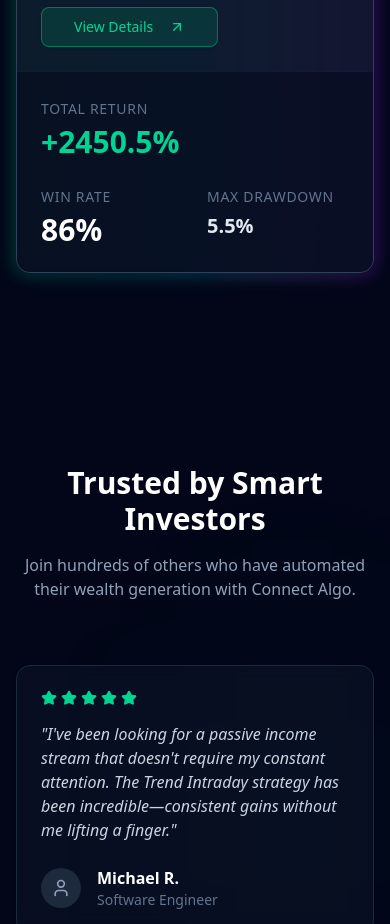
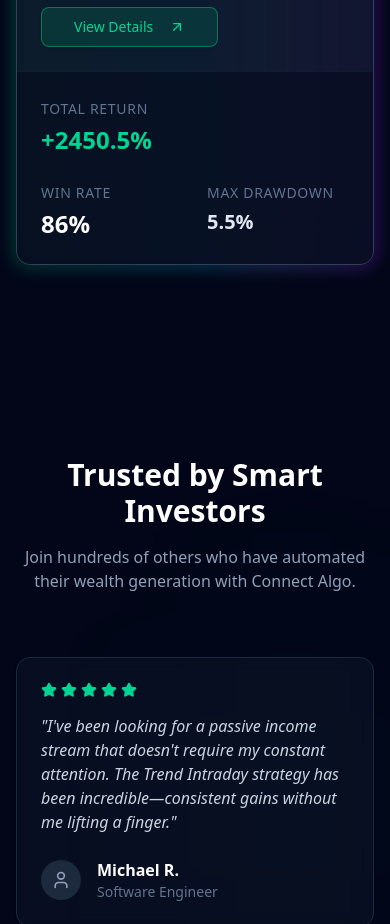
Before and after one commit to gcharbelll-cpu/connectalgo, a Next.js app: page / in a window 390 px wide. Shown: the part 3640-4564 px from the top of the page. Built offline with nearby package versions, Linux system fonts and the light colour scheme.

Commit message:
style: force text wrap and shrink font to fit mobile screens

```diff
--- a/src/components/strategies/StrategyCard.tsx
+++ b/src/components/strategies/StrategyCard.tsx
@@ -56,15 +56,15 @@
                     <div className="grid grid-cols-2 md:grid-cols-3 gap-6 md:gap-8">
                         <div className="col-span-2 md:col-span-1">
                             <span className="text-sm text-slate-500 uppercase tracking-wider flex-shrink-0">Total Return</span>
-                            <div className="text-3xl md:text-4xl font-bold text-emerald-400 mt-1">+{strategy.roi}%</div>
+                            <div className="text-2xl min-[400px]:text-3xl md:text-4xl font-bold text-emerald-400 mt-1 whitespace-nowrap">+{strategy.roi}%</div>
                         </div>
                         <div>
                             <span className="text-sm text-slate-500 uppercase tracking-wider flex-shrink-0">Win Rate</span>
-                            <div className="text-3xl md:text-4xl font-bold text-white mt-1">{strategy.winRate}%</div>
+                            <div className="text-2xl min-[400px]:text-3xl md:text-4xl font-bold text-white mt-1 whitespace-nowrap">{strategy.winRate}%</div>
                         </div>
                         <div>
                             <span className="text-sm text-slate-500 uppercase tracking-wider flex-shrink-0">Max Drawdown</span>
-                            <div className="text-xl md:text-2xl font-bold text-slate-200 mt-1">{strategy.drawdown}%</div>
+                            <div className="text-xl min-[400px]:text-2xl md:text-2xl font-bold text-slate-200 mt-1 whitespace-nowrap">{strategy.drawdown}%</div>
                         </div>
                     </div>
                 </div>
```
